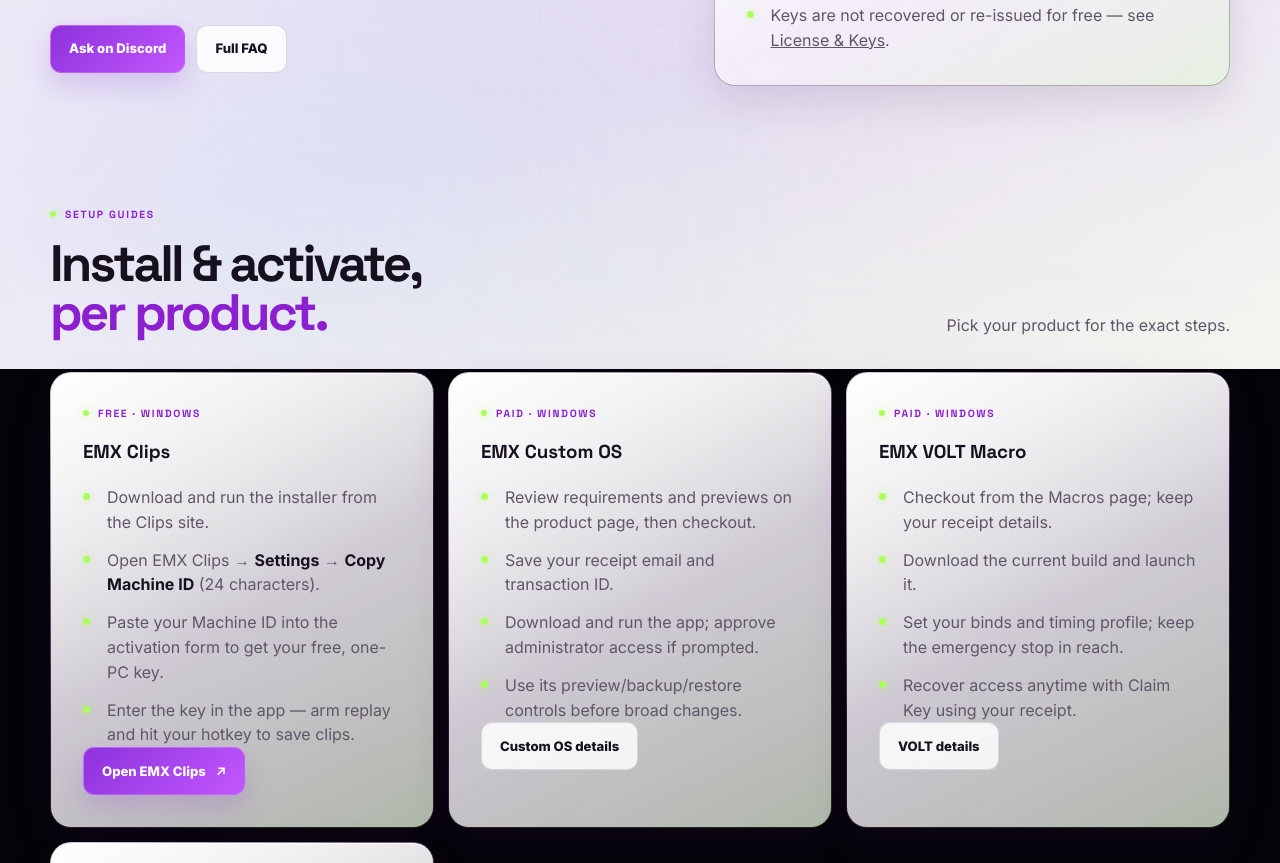
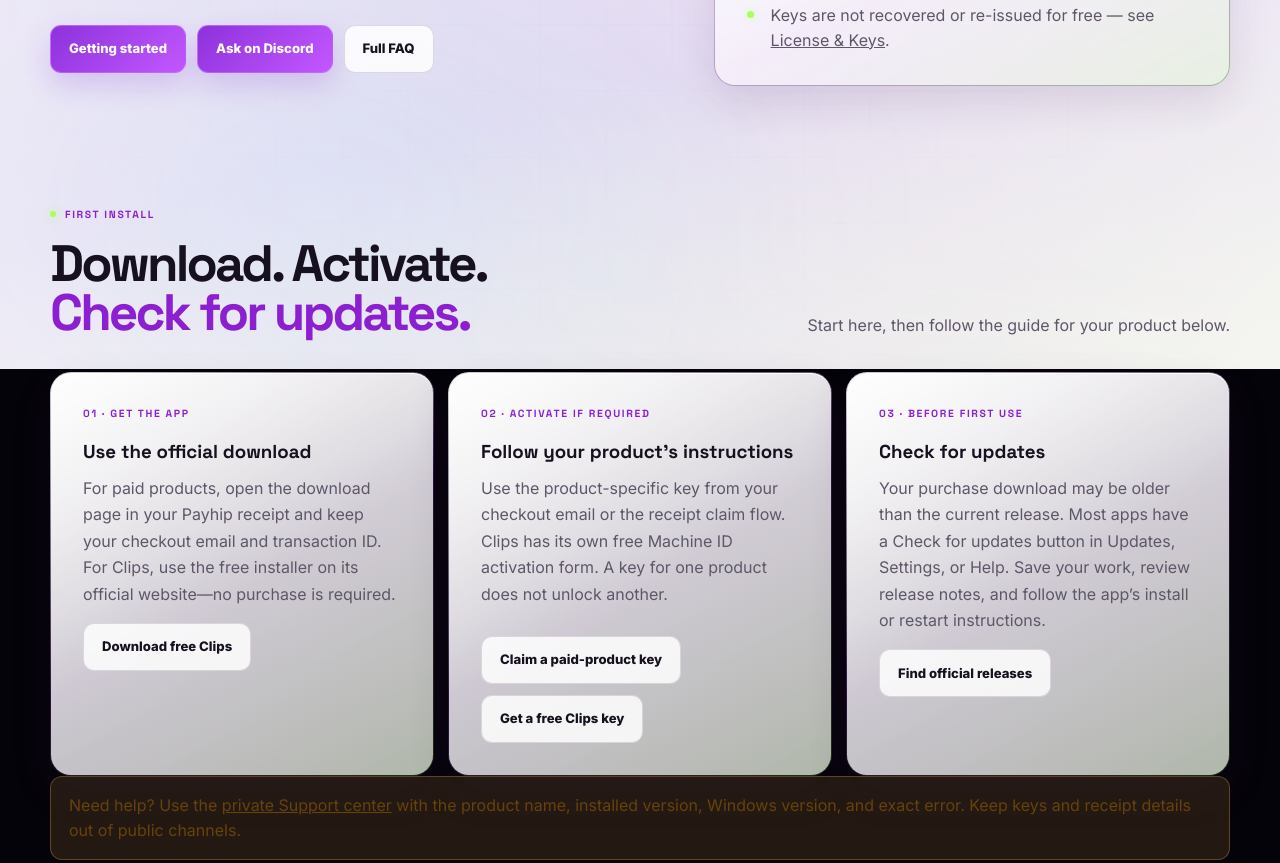
Before and after one commit to tjcorp420/EFECT-TWEAKS-X-MACROS-PC-IOS-WEBSITE-, a website: page help.html in a window 1280 px wide. Shown: the part 431-1294 px from the top of the page. Drawn offline with Linux system fonts and the light colour scheme.

Commit message:
Guide first installs and link free Clips activation

```diff
--- a/help.html
+++ b/help.html
@@ -34,6 +34,7 @@
             work, and quick fixes for the usual first-run questions.
           </p>
           <div class="hero-actions">
+            <a class="emx-button emx-button-primary" href="#getting-started">Getting started</a>
             <a class="emx-button emx-button-primary" href="https://discord.gg/puaZFNfNKW" target="_blank" rel="noopener noreferrer">Ask on Discord</a>
             <a class="emx-button emx-button-secondary" href="./faq.html">Full FAQ</a>
           </div>
@@ -47,6 +48,19 @@
             <li>Keys are not recovered or re-issued for free — see <a href="./eula.html">License &amp; Keys</a>.</li>
           </ul>
         </div>
+      </section>
+
+      <section class="section" id="getting-started" aria-labelledby="getting-started-title">
+        <div class="section-heading">
+          <div><p class="eyebrow"><span></span> FIRST INSTALL</p><h2 id="getting-started-title">Download. Activate.<br /><em>Check for updates.</em></h2></div>
+          <p>Start here, then follow the guide for your product below.</p>
+        </div>
+        <div class="card-grid">
+          <article class="content-card"><p class="eyebrow">01 · GET THE APP</p><h3>Use the official download</h3><p>For paid products, open the download page in your Payhip receipt and keep your checkout email and transaction ID. For Clips, use the free installer on its official website—no purchase is required.</p><a class="emx-button emx-button-secondary" href="https://clips.emxtweaks.com/">Download free Clips</a></article>
+          <article class="content-card"><p class="eyebrow">02 · ACTIVATE IF REQUIRED</p><h3>Follow your product’s instructions</h3><p>Use the product-specific key from your checkout email or the receipt claim flow. Clips has its own free Machine ID activation form. A key for one product does not unlock another.</p><div class="hero-actions"><a class="emx-button emx-button-secondary" href="https://activate.emxtweaks.com/activate">Claim a paid-product key</a><a class="emx-button emx-button-secondary" href="https://clips.emxtweaks.com/#activation">Get a free Clips key</a></div></article>
+          <article class="content-card"><p class="eyebrow">03 · BEFORE FIRST USE</p><h3>Check for updates</h3><p>Your purchase download may be older than the current release. Most apps have a Check for updates button in Updates, Settings, or Help. Save your work, review release notes, and follow the app’s install or restart instructions.</p><a class="emx-button emx-button-secondary" href="./updates.html">Find official releases</a></article>
+        </div>
+        <div class="notice">Need help? Use the <a href="https://support.emxtweaks.com/">private Support center</a> with the product name, installed version, Windows version, and exact error. Keep keys and receipt details out of public channels.</div>
       </section>
 
       <section class="section">
@@ -131,7 +145,7 @@
           </details>
           <details>
             <summary>Where do I get updates?</summary>
-            <p>Use the <a href="./updates.html">Updates</a> page and the release link named on each product page. Availability differs by product.</p>
+            <p>Before first use, check for updates inside the app—usually in Updates, Settings, or Help. Use the <a href="./updates.html">Updates</a> page for verified published versions and official release instructions. A Payhip download may contain an earlier version.</p>
           </details>
           <details>
             <summary>What should I send support?</summary>
--- a/products.js
+++ b/products.js
@@ -1008,7 +1008,7 @@
     "releasePublished": "2026-10-04T16:13:37Z",
     "lastVerified": "October 5, 2026",
     "versionSource": "Official GitHub release",
-    "deliveryNote": "The free installer links to the official v1.9.41 release. Use the product website for free activation instructions; it currently displays an older installer version.",
+    "deliveryNote": "The free installer links to the official v1.9.41 release. Use the product website for free activation instructions. No Payhip purchase is required.",
     "documentationUrl": "https://clips.emxtweaks.com/",
     "deliveryUrl": "https://github.com/tjcorp420/emx-clips-releases/releases/download/v1.9.41/EMX-Clips-Setup-1.9.41.exe",
     "deliveryFileName": "EMX-Clips-Setup-1.9.41.exe",
```
Also changed, not shown: docs/catalog-release-audit.md (+3 -1 lines), products.html (+1 -0 lines), tests/product-catalog.test.js (+1 -1 lines).
